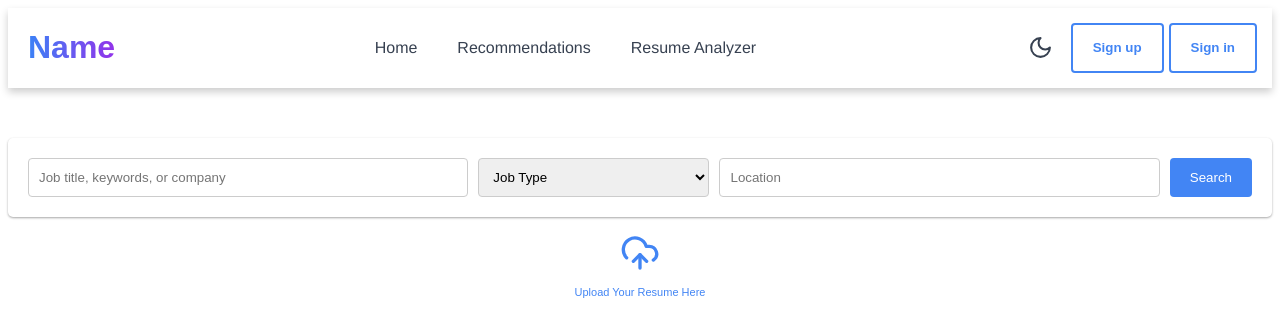
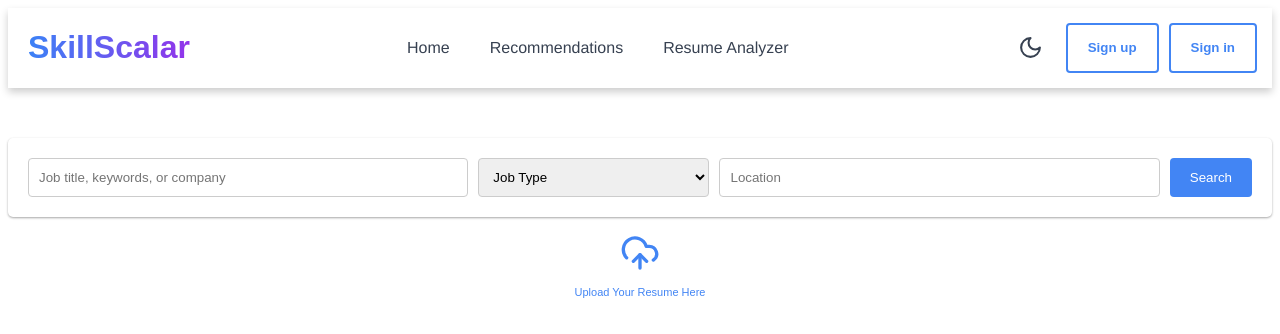
Before and after one commit to aalcar/skillsync, a React app: page / in a window 1280 px wide. Shown: the top 334 px of the page. Built offline with nearby package versions, Linux system fonts and the light colour scheme; the HTML template or start-up script is replaced by a standard one.

Commit message:
Update Header.jsx

```diff
--- a/src/Header.jsx
+++ b/src/Header.jsx
@@ -1,11 +1,11 @@
 import React from "react";
-import { Moon } from "lucide-react";
+import { Moon, Sun } from "lucide-react";
 
-const Header = () => {
+const Header = ({ darkMode, toggleTheme }) => {
     return (
         <header style={{
-            background: 'rgb(255, 255, 255)',
-            color: '#f8f9fa',
+            background: darkMode ? " #1f2937" : "#ffffff",
+            color: darkMode ? " #f8f9fa" : "#374151",
             display: 'flex',
             justifyContent: 'space-between',
             alignItems: 'center',
@@ -13,31 +13,31 @@ const Header = () => {
             fontFamily: 'Helvetica, sans-serif'
         }}>
             <h1 style={{  marginLeft: '20px', fontSize: '2rem', fontWeight: '550', fontFamily: "'Poppins', sans-serif", background: 'linear-gradient(to right, #3b82f6, #9333ea)', WebkitBackgroundClip: 'text', WebkitTextFillColor: 'transparent', display: 'inline-block' }}>
-                Name
+                SkillScalar
             </h1>
 
             <nav style={{ display: 'flex', gap: '40px' }}>
-                <a href="#" style={{ color: '#374151', textDecoration: 'none', fontSize: '1.0rem' }}>Home</a>
-                <a href="#" style={{ color: '#374151', textDecoration: 'none', fontSize: '1.0rem' }}>Recommendations</a>
-                <a href="#" style={{ color: '#374151', textDecoration: 'none', fontSize: '1.0rem' }}>Resume Analyzer</a>
+                <a href="#" style={{ color: darkMode ? "#f8f9fa" : "#374151", textDecoration: 'none', fontSize: '1.0rem' }}>Home</a>
+                <a href="#" style={{ color: darkMode ? "#f8f9fa" : "#374151", textDecoration: 'none', fontSize: '1.0rem' }}>Recommendations</a>
+                <a href="#" style={{ color: darkMode ? "#f8f9fa" : "#374151", textDecoration: 'none', fontSize: '1.0rem' }}>Resume Analyzer</a>
             </nav>
 
-            <div style={{ display: 'flex', gap: '5px', alignItems: 'left', marginRight: '15px' }}>
-                <button style={{
+            <div style={{ display: 'flex', gap: '10px', alignItems: 'left', marginRight: '15px' }}>
+                <button onClick={toggleTheme} style={{
                     width: '50px',
                     height: '50px',
                     borderRadius: '50%',
-                    background: '#ffffff',
+                    background: darkMode ? "#1f2937" : "#ffffff",
                     border: 'none',
                     display: 'flex',
                     alignItems: 'center',
                     justifyContent: 'center',
                     cursor: 'pointer'
                 }}>
-                    <Moon color="#374151" size={25} />
+                    {darkMode ? <Sun color="#9F67E0" size={25} /> : <Moon color="#374151" size={25} />}
                 </button>
-                <button type="submit" style={{ padding: '10px 20px', backgroundColor: '#fff', color: '#4285f4', border: '2px solid #4285f4',  borderRadius: '4px', cursor: 'pointer', fontWeight: 'bold', transition: 'background-color 0.3s, color 0.3s' }}>Sign up</button>
-                <button type="submit" style={{ padding: '10px 20px', backgroundColor: '#fff', color: '#4285f4', border: '2px solid #4285f4',  borderRadius: '4px', cursor: 'pointer', fontWeight: 'bold', transition: 'background-color 0.3s, color 0.3s' }}>Sign in</button>
+                <button type="submit" style={{ padding: '10px 20px', backgroundColor: darkMode ? "#1f2937" : "#fff", color: darkMode ? " #9F67E0" : "#4285f4", border: darkMode ? "2px solid #9F67E0" : "2px solid #4285f4",  borderRadius: '4px', cursor: 'pointer', fontWeight: 'bold' }}>Sign up</button>
+                <button type="submit" style={{ padding: '10px 20px', backgroundColor: darkMode ? "#1f2937" : "#fff", color: darkMode ? " #9F67E0" : "#4285f4", border: darkMode ? "2px solid #9F67E0" : "2px solid #4285f4",  borderRadius: '4px', cursor: 'pointer', fontWeight: 'bold' }}>Sign in</button>
             </div>
         </header>
     );
```
